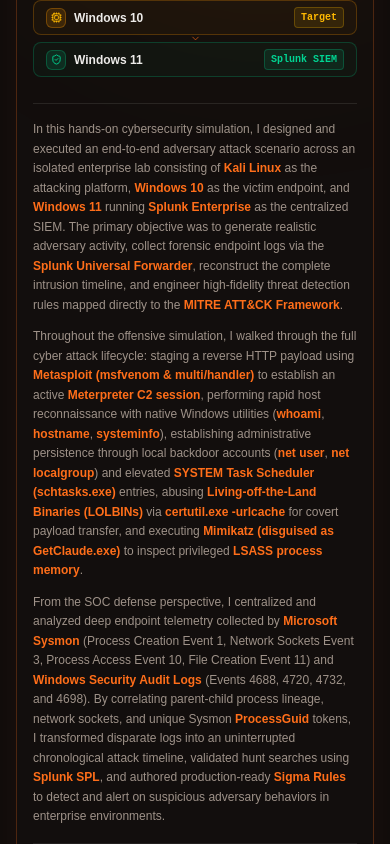
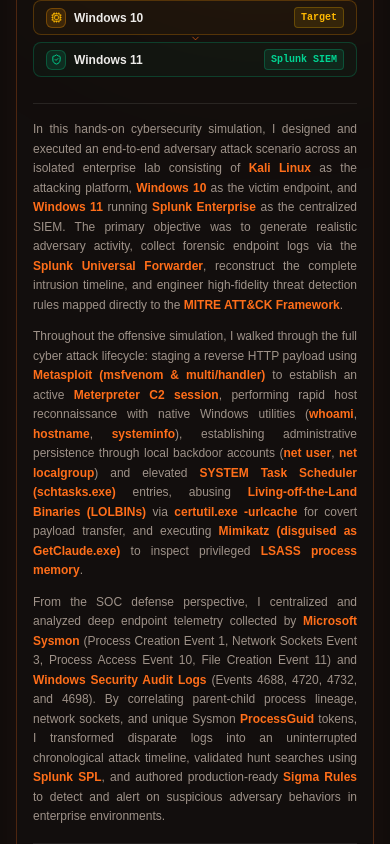
Before and after one commit to shii9/Portfolio, a React (Vite) app: page / in a window 390 px wide. Shown: the part 7440-8284 px from the top of the page. Built offline with nearby package versions, Linux system fonts and the light colour scheme.

Commit message:
style: apply full text justification on mobile view for simulation narrative and research publications

```diff
--- a/src/components/sections/AttackTreeMap.tsx
+++ b/src/components/sections/AttackTreeMap.tsx
@@ -237,13 +237,13 @@
 
       {/* ── Narrative Summary ── */}
       <div className="py-4 text-xs sm:text-sm text-muted-foreground leading-relaxed relative z-10 border-b border-foreground/8 space-y-3">
-        <p className="text-left sm:text-justify">
+        <p className="text-justify">
           In this hands-on cybersecurity simulation, I designed and executed an end-to-end adversary attack scenario across an isolated enterprise lab consisting of <span className="text-primary font-semibold">Kali Linux</span> as the attacking platform, <span className="text-primary font-semibold">Windows 10</span> as the victim endpoint, and <span className="text-primary font-semibold">Windows 11</span> running <span className="text-primary font-semibold">Splunk Enterprise</span> as the centralized SIEM. The primary objective was to generate realistic adversary activity, collect forensic endpoint logs via the <span className="text-primary font-semibold">Splunk Universal Forwarder</span>, reconstruct the complete intrusion timeline, and engineer high-fidelity threat detection rules mapped directly to the <span className="text-primary font-semibold">MITRE ATT&CK Framework</span>.
         </p>
-        <p className="text-left sm:text-justify">
+        <p className="text-justify">
           Throughout the offensive simulation, I walked through the full cyber attack lifecycle: staging a reverse HTTP payload using <span className="text-primary font-semibold">Metasploit (msfvenom & multi/handler)</span> to establish an active <span className="text-primary font-semibold">Meterpreter C2 session</span>, performing rapid host reconnaissance with native Windows utilities (<span className="text-primary font-semibold">whoami</span>, <span className="text-primary font-semibold">hostname</span>, <span className="text-primary font-semibold">systeminfo</span>), establishing administrative persistence through local backdoor accounts (<span className="text-primary font-semibold">net user</span>, <span className="text-primary font-semibold">net localgroup</span>) and elevated <span className="text-primary font-semibold">SYSTEM Task Scheduler (schtasks.exe)</span> entries, abusing <span className="text-primary font-semibold">Living-off-the-Land Binaries (LOLBINs)</span> via <span className="text-primary font-semibold">certutil.exe -urlcache</span> for covert payload transfer, and executing <span className="text-primary font-semibold">Mimikatz (disguised as GetClaude.exe)</span> to inspect privileged <span className="text-primary font-semibold">LSASS process memory</span>.
         </p>
-        <p className="text-left sm:text-justify">
+        <p className="text-justify">
           From the SOC defense perspective, I centralized and analyzed deep endpoint telemetry collected by <span className="text-primary font-semibold">Microsoft Sysmon</span> (Process Creation Event 1, Network Sockets Event 3, Process Access Event 10, File Creation Event 11) and <span className="text-primary font-semibold">Windows Security Audit Logs</span> (Events 4688, 4720, 4732, and 4698). By correlating parent-child process lineage, network sockets, and unique Sysmon <span className="text-primary font-semibold">ProcessGuid</span> tokens, I transformed disparate logs into an uninterrupted chronological attack timeline, validated hunt searches using <span className="text-primary font-semibold">Splunk SPL</span>, and authored production-ready <span className="text-primary font-semibold">Sigma Rules</span> to detect and alert on suspicious adversary behaviors in enterprise environments.
         </p>
       </div>
@@ -352,7 +352,7 @@
 
             {/* Simple Short Starting Paragraph from PDF */}
             <div className="relative z-10">
-              <p className="text-xs sm:text-sm text-foreground/90 leading-relaxed bg-foreground/[0.02] p-3 sm:p-3.5 rounded-lg border border-foreground/6">
+              <p className="text-xs sm:text-sm text-foreground/90 leading-relaxed bg-foreground/[0.02] p-3 sm:p-3.5 rounded-lg border border-foreground/6 text-justify">
                 {activePhase.paragraph}
               </p>
             </div>
--- a/src/components/sections/Research.tsx
+++ b/src/components/sections/Research.tsx
@@ -117,7 +117,7 @@
         </div>
       </div>
 
-      <div className="text-muted-foreground leading-relaxed mb-4 text-sm relative z-10 flex-1 text-left sm:text-justify space-y-2">
+      <div className="text-muted-foreground leading-relaxed mb-4 text-sm relative z-10 flex-1 text-justify space-y-2">
         {item.description.split('\n\n').map((paragraph, i) => (
           <p key={i}>{paragraph}</p>
         ))}
@@ -219,7 +219,7 @@
                   </div>
                 </div>
 
-                <p className="text-muted-foreground leading-relaxed mb-4 text-sm text-left sm:text-justify">{item.description}</p>
+                <p className="text-muted-foreground leading-relaxed mb-4 text-sm text-justify">{item.description}</p>
 
                 <div className="flex flex-col sm:flex-row sm:items-center justify-between gap-4">
                   <div className="flex flex-wrap gap-2">
@@ -313,7 +313,7 @@
                     </div>
                   </div>
 
-                  <p className="text-muted-foreground leading-relaxed mb-4 text-sm text-left sm:text-justify">{item.description}</p>
+                  <p className="text-muted-foreground leading-relaxed mb-4 text-sm text-justify">{item.description}</p>
 
                   <div className="flex flex-col sm:flex-row sm:items-center justify-between gap-4">
                     <div className="flex flex-wrap gap-2">
```
